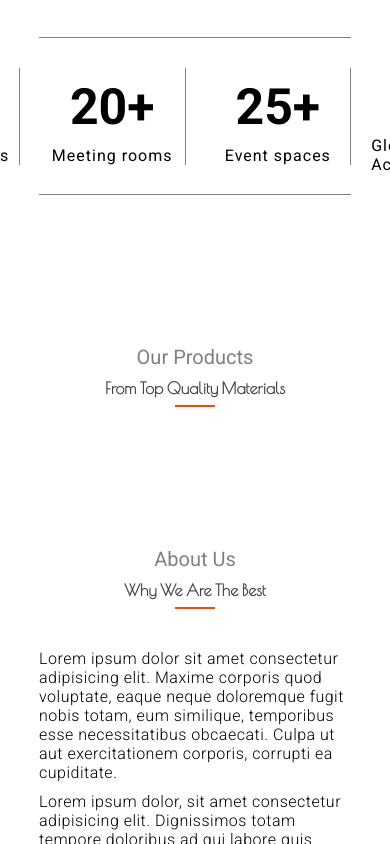
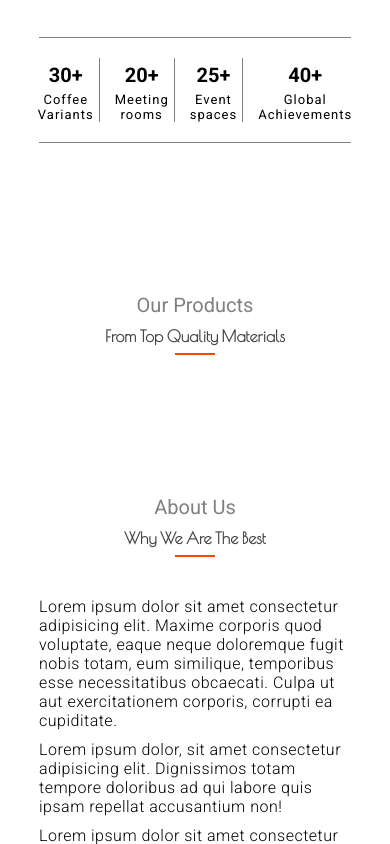
Before and after one commit to SanTeeee/Coffee-Shop, a React (Vite) app: page / in a window 390 px wide. Shown: the part 1420-2264 px from the top of the page. Built offline with nearby package versions, Linux system fonts and the light colour scheme.

Commit message:
Numbers responsive

```diff
--- a/src/components/blog.jsx
+++ b/src/components/blog.jsx
@@ -15,7 +15,7 @@ function Blog() {
         <h3>read our articles</h3>
       </div>
       <div className="blogCards">
-        <div className="card one">
+        <div className="card one" data-aos="fade-right" data-aos-duration="500">
           <img src={image1} alt="" />
           <div className="calender">
             <div className="nameIcon">
@@ -36,7 +36,10 @@ function Blog() {
             <FontAwesomeIcon icon={faChevronRight} />
           </a>
         </div>
-        <div className="card two">
+        <div
+          className="card two"
+          data-aos="fade-right"
+          data-aos-duration="1000">
           {" "}
           <img src={image2} alt="" />
           <div className="calender">
@@ -58,7 +61,10 @@ function Blog() {
             <FontAwesomeIcon icon={faChevronRight} />
           </a>
         </div>
-        <div className="card three">
+        <div
+          className="card three"
+          data-aos="fade-right"
+          data-aos-duration="1500">
           {" "}
           <img src={image3} alt="" />
           <div className="calender">
--- a/src/components/thirdPageContent.jsx
+++ b/src/components/thirdPageContent.jsx
@@ -6,12 +6,12 @@ import AOS from "aos";
 AOS.init();
 function ThirdPageContents() {
   return (
-    <div id="aboutUs">
+    <div id="aboutUs" data-aos="zoom-in" data-aos-duration="300">
       <div className="secondPageContent">
         <p>About us</p>
         <h3>why we are the best</h3>
       </div>
-      <div className="writeUp">
+      <div className="writeUp" data-aos="zoom-in" data-aos-duration="1000">
         <div className="texter">
           <p>
             Lorem ipsum dolor sit amet consectetur adipisicing elit. Maxime
--- a/src/index.css
+++ b/src/index.css
@@ -189,7 +189,7 @@ span.ham {
 }
 .numbers span p:first-child {
   font-size: 70px;
-  font-family: roboto;
+  font-family: "roboto";
   font-weight: 700;
   padding: 10px 30px;
 }
@@ -632,6 +632,9 @@ span.ham {
     padding: 20px 0;
     column-gap: 20px;
   }
+  .numbers span {
+    text-align: center;
+  }
   .numbers span p:first-child {
     font-size: 50px;
   }
@@ -883,12 +886,14 @@ span.ham {
   .arrow {
     font-size: 15px;
   }
-  .numbers {
-    padding: 20px 0;
+
+  .numbers span p:first-child {
+    font-size: 20px;
   }
-  .numbers span p:first-child {
-    font-size: 50px;
+  .numbers span p:last-child {
+    font-size: 13px;
   }
+
   /* Second Page Starts */
 
   .secondPageContent h3 {
@@ -934,10 +939,6 @@ span.ham {
     border-radius: 20px;
     box-shadow: 0 0 7px gray;
   }
-  .firstCard,
-  .secondCard,
-  .thirdCard {
-  }
 
   /* Footer */
   .footer1 {
@@ -961,3 +962,15 @@ span.ham {
     padding: 6px 15px;
   }
 }
+
+@media screen and (max-width: 470px) {
+  .numbers {
+    column-gap: 10px;
+  }
+  .numbers span p:first-child {
+    padding: 5px 0;
+  }
+  .numbers span p:last-child {
+    padding: 0 5px;
+  }
+}
```
